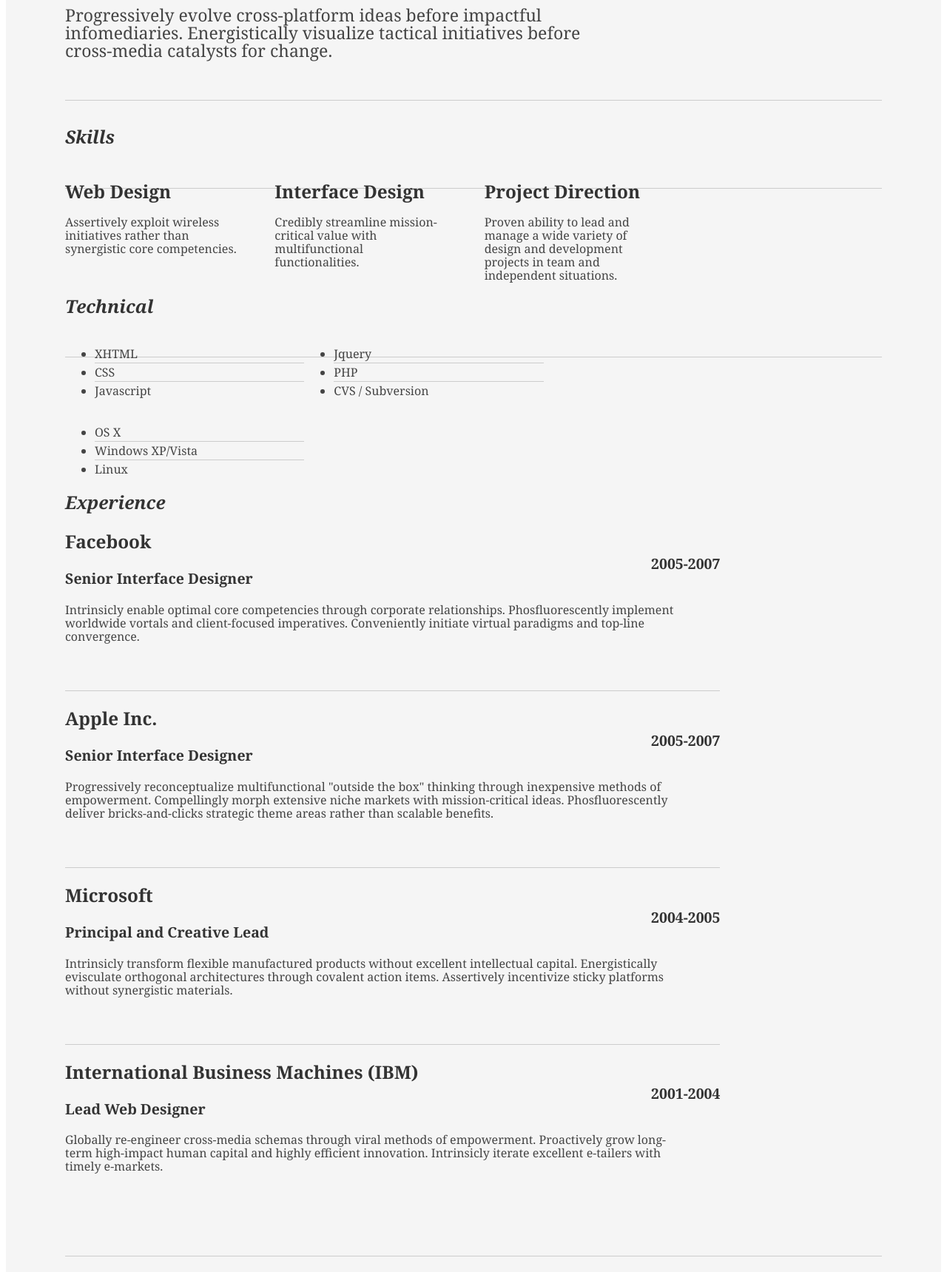
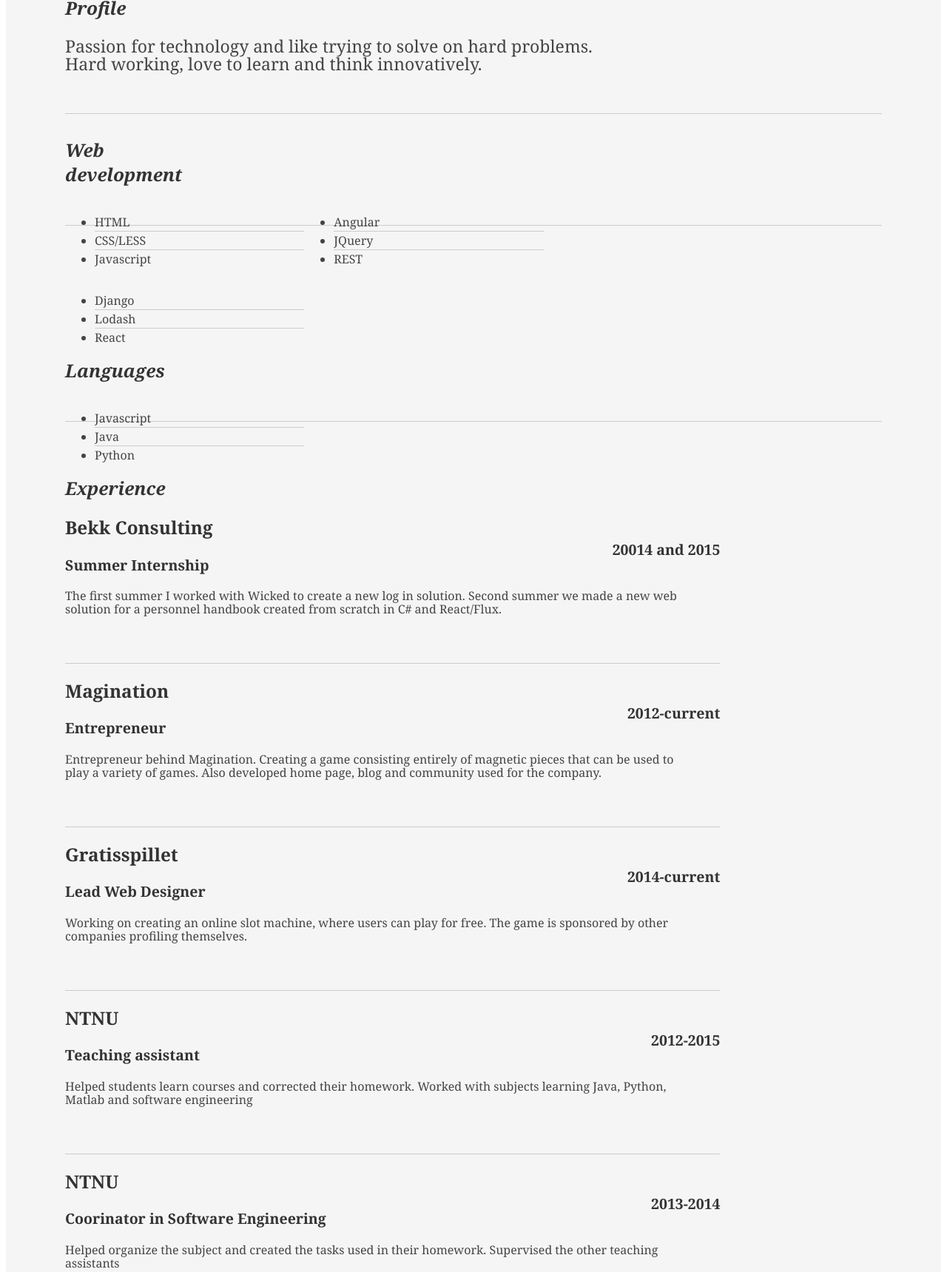
Before and after one commit to JuulArthur/juularthur.github.io, a plain HTML site: page index.html in a window 1280 px wide. Shown: the part 502-2221 px from the top of the page at 74% size. Drawn offline with Linux system fonts and the light colour scheme; a small style sheet from the web is missing.

Commit message:
Started on resume

```diff
--- a/index.html
+++ b/index.html
@@ -2,7 +2,7 @@
 <html>
 <head>
 
-	<title>Jonathan Doe | Web Designer, Director | name@yourdomain.com</title>
+	<title>Juul Arthur Ribe Rudihagen | Developer | me@rudihagen.me</title>
 	<meta http-equiv="content-type" content="text/html; charset=utf-8" />
 
 	<meta name="keywords" content="" />
@@ -20,15 +20,15 @@
 		<div id="hd">
 			<div class="yui-gc">
 				<div class="yui-u first">
-					<h1>Jonathan Doe</h1>
-					<h2>Web Designer, Director</h2>
+					<h1>Juul Arthur Ribe Rudihagen</h1>
+					<h2>Developer</h2>
+					<a href="https://github.com/juularthur"> Github </a>
 				</div>
 
 				<div class="yui-u">
 					<div class="contact-info">
-						<h3><a id="pdf" href="#">Download PDF</a></h3>
-						<h3><a href="mailto:name@yourdomain.com">name@yourdomain.com</a></h3>
-						<h3>(313) - 867-5309</h3>
+						<h3><span>mail: </span><a href="mailto:name@yourdomain.com">me@rudihagen.me</a></h3>
+						<h3>phone: +47 416 86 362</h3>
 					</div><!--// .contact-info -->
 				</div>
 			</div><!--// .yui-gc -->
@@ -44,55 +44,45 @@
 						</div>
 						<div class="yui-u">
 							<p class="enlarge">
-								Progressively evolve cross-platform ideas before impactful infomediaries. Energistically visualize tactical initiatives before cross-media catalysts for change.
+								Passion for technology and like trying to solve on hard problems. Hard working, love to learn and think innovatively.
 							</p>
 						</div>
 					</div><!--// .yui-gf -->
 
 					<div class="yui-gf">
 						<div class="yui-u first">
-							<h2>Skills</h2>
-						</div>
-						<div class="yui-u">
-
-								<div class="talent">
-									<h2>Web Design</h2>
-									<p>Assertively exploit wireless initiatives rather than synergistic core competencies.	</p>
-								</div>
-
-								<div class="talent">
-									<h2>Interface Design</h2>
-									<p>Credibly streamline mission-critical value with multifunctional functionalities.	 </p>
-								</div>
-
-								<div class="talent">
-									<h2>Project Direction</h2>
-									<p>Proven ability to lead and manage a wide variety of design and development projects in team and independent situations.</p>
-								</div>
-						</div>
-					</div><!--// .yui-gf -->
-
-					<div class="yui-gf">
-						<div class="yui-u first">
-							<h2>Technical</h2>
+							<h2>Web development</h2>
 						</div>
 						<div class="yui-u">
 							<ul class="talent">
-								<li>XHTML</li>
-								<li>CSS</li>
+								<li>HTML</li>
+								<li>CSS/LESS</li>
 								<li class="last">Javascript</li>
 							</ul>
 
 							<ul class="talent">
-								<li>Jquery</li>
-								<li>PHP</li>
-								<li class="last">CVS / Subversion</li>
+								<li>Angular</li>
+								<li>JQuery</li>
+								<li class="last">REST</li>
 							</ul>
 
 							<ul class="talent">
-								<li>OS X</li>
-								<li>Windows XP/Vista</li>
-								<li class="last">Linux</li>
+								<li>Django</li>
+								<li>Lodash</li>
+								<li class="last">React</li>
+							</ul>
+						</div>
+					</div><!--// .yui-gf-->
+
+					<div class="yui-gf">
+						<div class="yui-u first">
+							<h2>Languages</h2>
+						</div>
+						<div class="yui-u">
+							<ul class="talent">
+								<li>Javascript</li>
+								<li>Java</li>
+								<li class="last">Python</li>
 							</ul>
 						</div>
 					</div><!--// .yui-gf-->
@@ -106,46 +96,72 @@
 						<div class="yui-u">
 
 							<div class="job">
-								<h2>Facebook</h2>
-								<h3>Senior Interface Designer</h3>
-								<h4>2005-2007</h4>
-								<p>Intrinsicly enable optimal core competencies through corporate relationships. Phosfluorescently implement worldwide vortals and client-focused imperatives. Conveniently initiate virtual paradigms and top-line convergence. </p>
+								<h2>Bekk Consulting</h2>
+								<h3>Summer Internship</h3>
+								<h4>20014 and 2015</h4>
+								<p>The first summer I worked with Wicked to create a new log in solution. Second summer we made a new web solution for a personnel handbook created from scratch in C# and React/Flux.</p>
 							</div>
 
 							<div class="job">
-								<h2>Apple Inc.</h2>
-								<h3>Senior Interface Designer</h3>
-								<h4>2005-2007</h4>
-								<p>Progressively reconceptualize multifunctional "outside the box" thinking through inexpensive methods of empowerment. Compellingly morph extensive niche markets with mission-critical ideas. Phosfluorescently deliver bricks-and-clicks strategic theme areas rather than scalable benefits. </p>
+								<h2>Magination</h2>
+								<h3>Entrepreneur</h3>
+								<h4>2012-current</h4>
+								<p>Entrepreneur behind Magination. Creating a game consisting entirely of magnetic pieces that can be used to play a variety of games. Also developed home page, blog and community used for the company.</p>
 							</div>
 
 							<div class="job">
-								<h2>Microsoft</h2>
-								<h3>Principal and Creative Lead</h3>
-								<h4>2004-2005</h4>
-								<p>Intrinsicly transform flexible manufactured products without excellent intellectual capital. Energistically evisculate orthogonal architectures through covalent action items. Assertively incentivize sticky platforms without synergistic materials. </p>
+								<h2>Gratisspillet</h2>
+								<h3>Lead Web Designer</h3>
+								<h4>2014-current</h4>
+								<p>Working on creating an online slot machine, where users can play for free. The game is sponsored by other companies profiling themselves.</p>
 							</div>
 
+							<div class="job">
+								<h2>NTNU</h2>
+								<h3>Teaching assistant</h3>
+								<h4>2012-2015</h4>
+								<p>Helped students learn courses and corrected their homework. Worked with subjects learning Java, Python, Matlab and software engineering</p>
+							</div>
 
 							<div class="job last">
-								<h2>International Business Machines (IBM)</h2>
-								<h3>Lead Web Designer</h3>
-								<h4>2001-2004</h4>
-								<p>Globally re-engineer cross-media schemas through viral methods of empowerment. Proactively grow long-term high-impact human capital and highly efficient innovation. Intrinsicly iterate excellent e-tailers with timely e-markets.</p>
+								<h2>NTNU</h2>
+								<h3>Coorinator in Software Engineering</h3>
+								<h4>2013-2014</h4>
+								<p>Helped organize the subject and created the tasks used in their homework. Supervised the other teaching assistants</p>
 							</div>
 
 						</div><!--// .yui-u -->
 					</div><!--// .yui-gf -->
 
 
-					<div class="yui-gf last">
+					<div class="yui-gf">
+
 						<div class="yui-u first">
 							<h2>Education</h2>
-						</div>
+						</div><!--// .yui-u -->
+
 						<div class="yui-u">
-							<h2>Indiana University - Bloomington, Indiana</h2>
-							<h3>Dual Major, Economics and English &mdash; <strong>4.0 GPA</strong> </h3>
-						</div>
+
+							<div class="job last">
+								<h2>Norwegian University of Technology and Science</h2>
+								<h3>Master in Computer Science</h3>
+								<h4>20011 - 2016</h4>
+							</div>
+					</div><!--// .yui-gf -->
+
+					<div class="yui-gf">
+
+						<div class="yui-u first">
+							<h2>Voul</h2>
+						</div><!--// .yui-u -->
+
+						<div class="yui-u">
+
+							<div class="job last">
+								<h2>Norwegian University of Technology and Science</h2>
+								<h3>Master in Computer Science</h3>
+								<h4>20011 - 2016</h4>
+							</div>
 					</div><!--// .yui-gf -->
 
 
```
Also changed, not shown: 1 other file.
